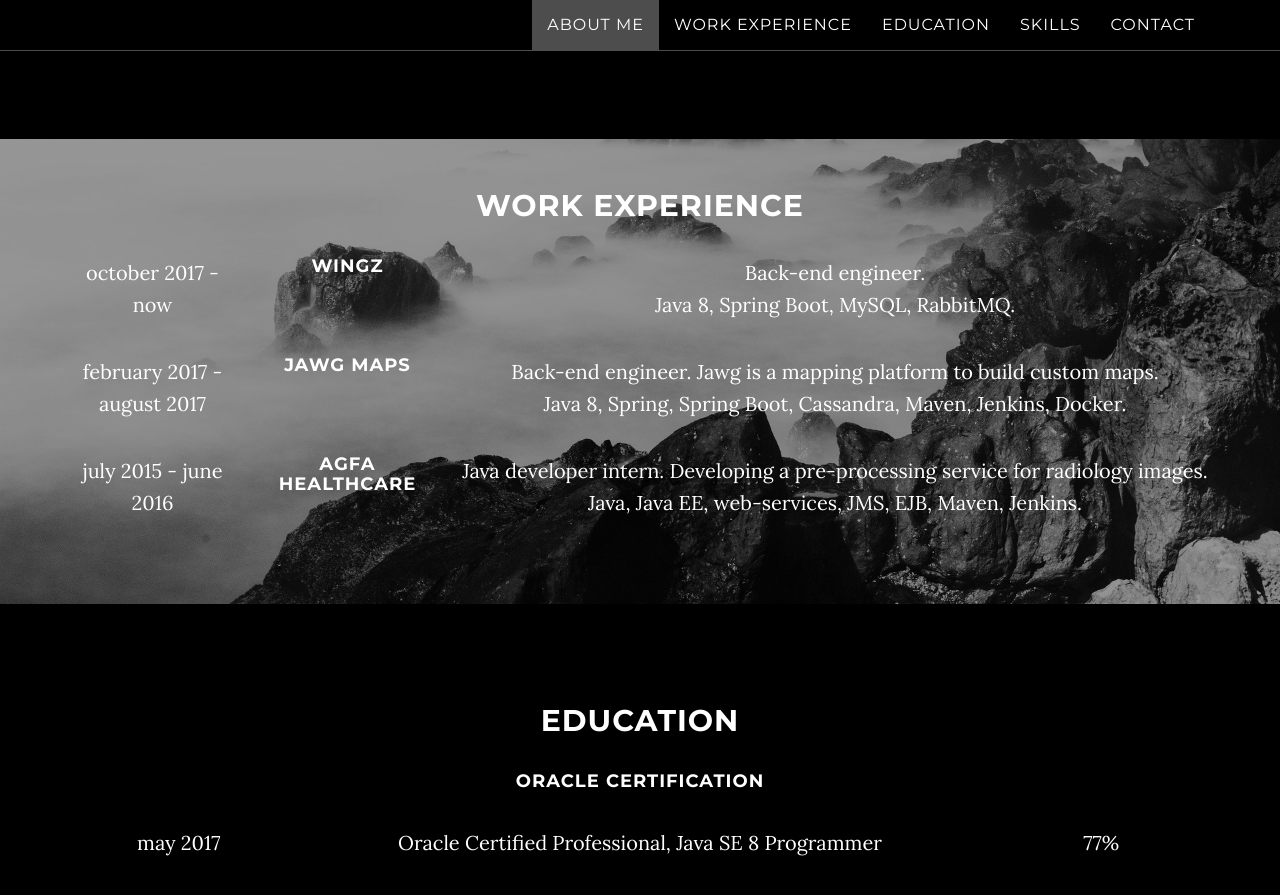
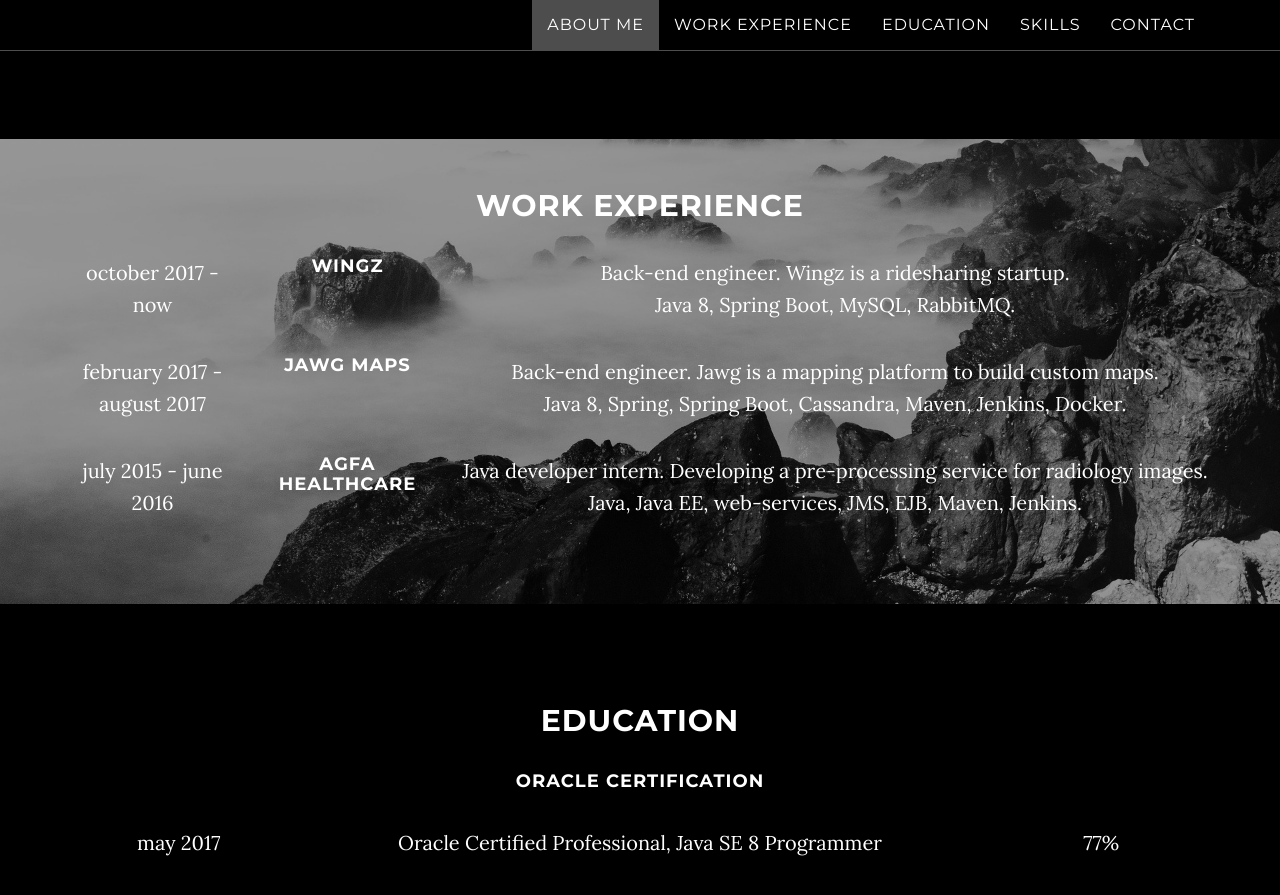
Before and after one commit to bertrandp/bertrandp.github.io, a Jekyll site: the page built from index.html, in a window 1280 px wide and 900 px high, scrolled down 1298 px. Shown: the top 895 px of the window. Built offline with Jekyll 4.4.1, drawn with Linux system fonts in a browser that asks for light colours.

Commit message:
Update work

```diff
--- a/_includes/work.html
+++ b/_includes/work.html
@@ -13,7 +13,7 @@
             <h4>Wingz</h4>
           </div>
           <div class="col-md-8">
-            <p>Back-end engineer.<br>
+            <p>Back-end engineer. Wingz is a ridesharing startup.<br>
               Java 8, Spring Boot, MySQL, RabbitMQ.</p>
           </div>
         </div>
```
